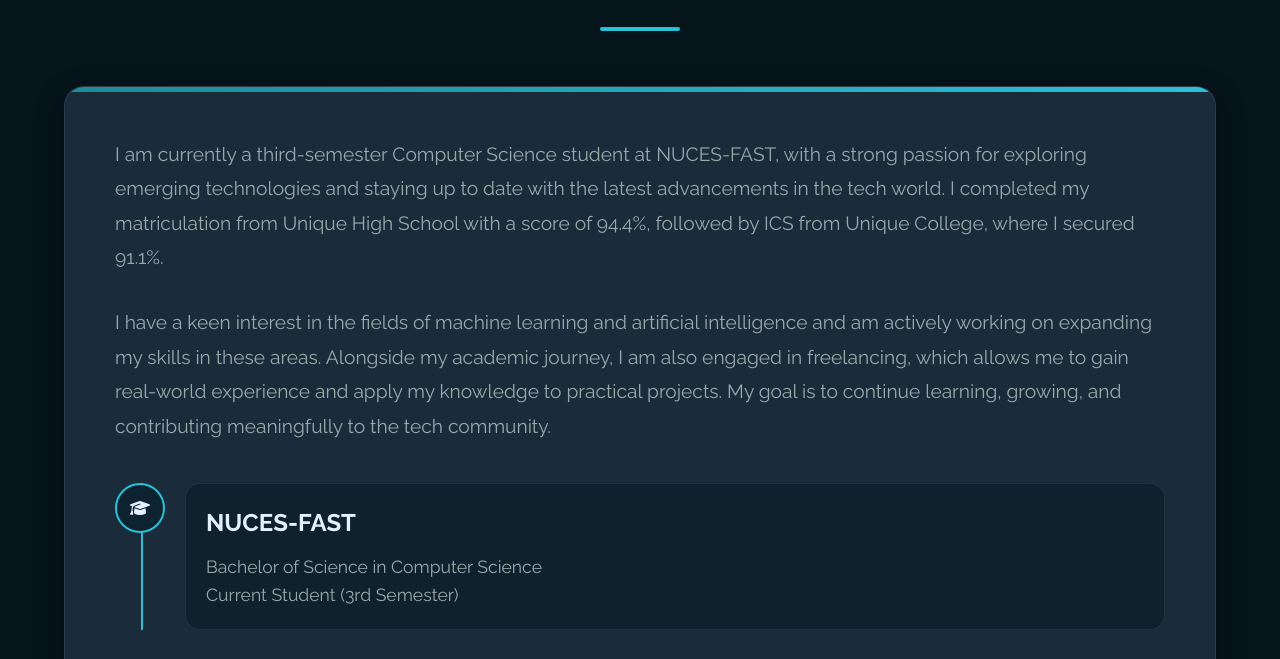
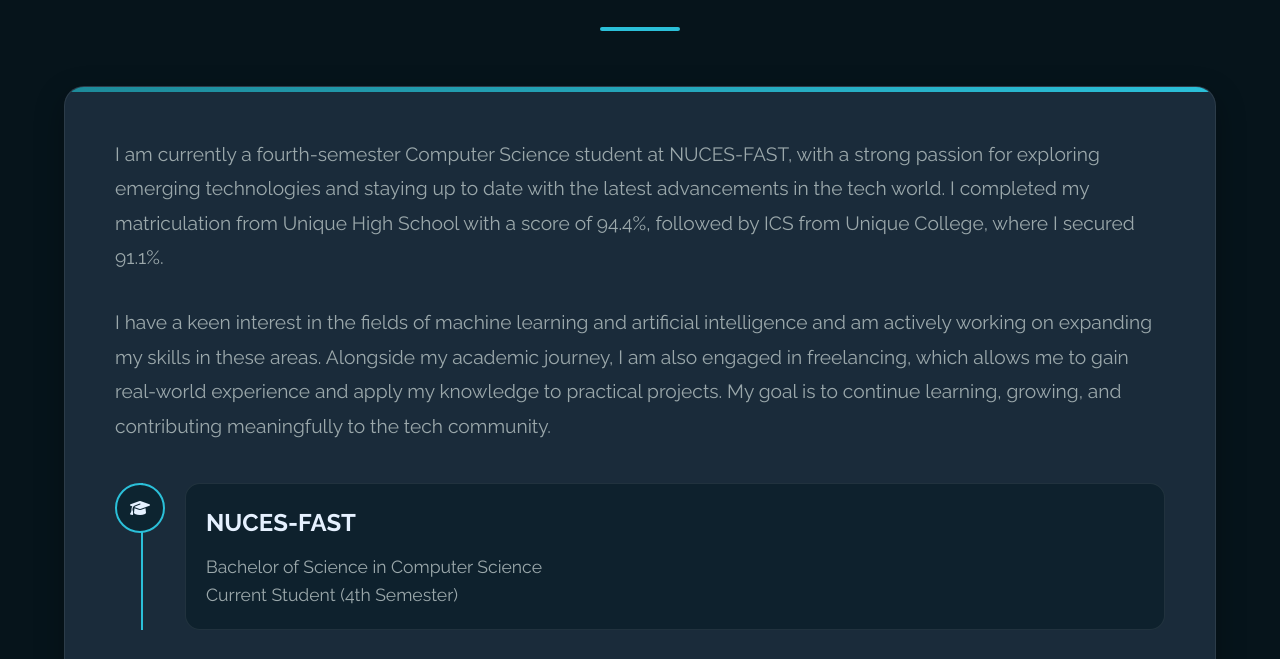
Before and after one commit to SubhanNoor/Portfolio, a plain HTML site: page index.html in a window 1280 px wide. Shown: the part 961-1620 px from the top of the page. Drawn offline with nearby package versions, Linux system fonts and the light colour scheme; a web font is replaced by a local one.

Commit message:
Update semester information in index.html

```diff
--- a/index.html
+++ b/index.html
@@ -917,7 +917,7 @@
         <div class="section-content">
             <div class="about-content animate-on-scroll">
                 <p class="about-text">
-                    I am currently a third-semester Computer Science student at NUCES-FAST, with a strong
+                    I am currently a fourth-semester Computer Science student at NUCES-FAST, with a strong
                     passion for exploring emerging technologies and staying up to date with the latest
                     advancements in the tech world. I completed my matriculation from Unique High School
                     with a score of 94.4%, followed by ICS from Unique College, where I secured 91.1%.
@@ -935,7 +935,7 @@
                         <div class="timeline-icon"><i class="fas fa-graduation-cap"></i></div>
                         <div class="timeline-content">
                             <h3 class="timeline-title">NUCES-FAST</h3>
-                            <p class="timeline-details">Bachelor of Science in Computer Science<br>Current Student (3rd Semester)</p>
+                            <p class="timeline-details">Bachelor of Science in Computer Science<br>Current Student (4th Semester)</p>
                         </div>
                     </div>
                     <div class="timeline-item">
```
